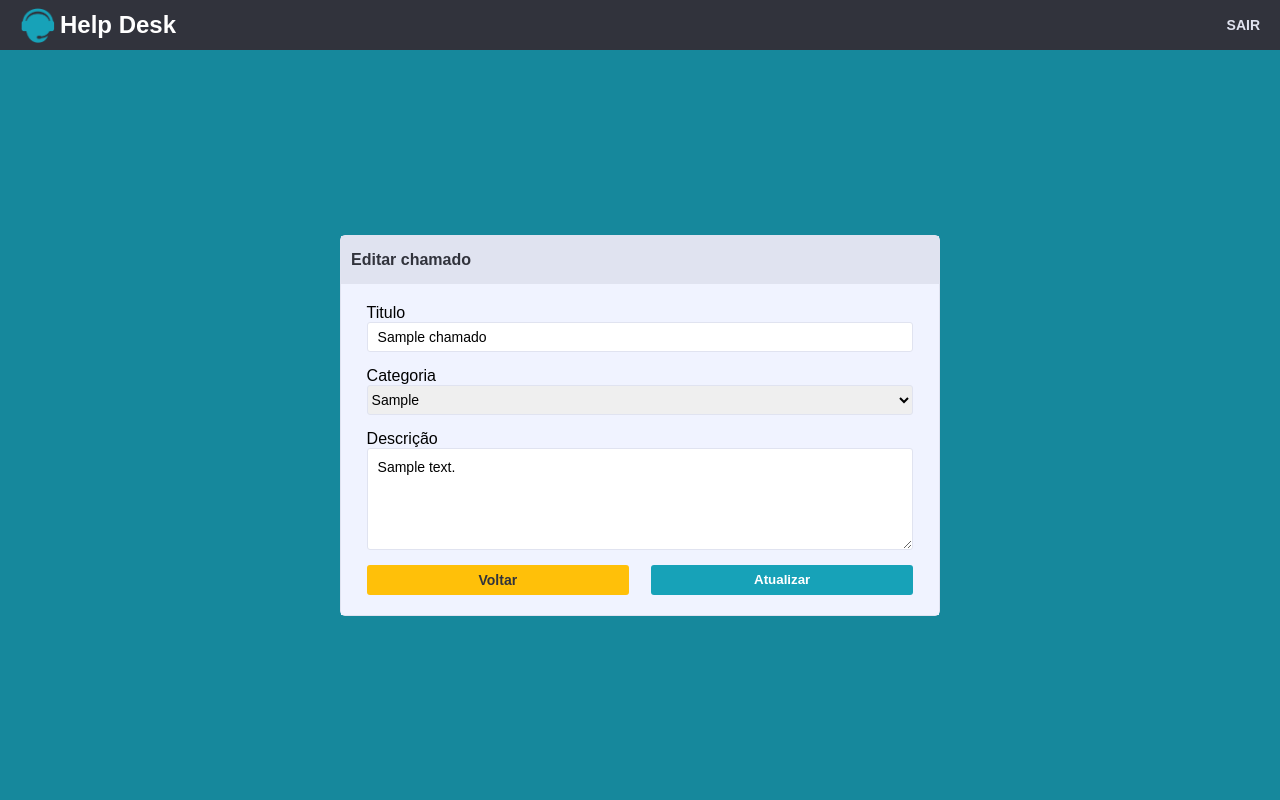
After one commit to dwmartins/Help-Desk, a PHP site: page /editar_chamado.php?id=1 in a window 1280 px wide. The commit adds this page. Run offline with PHP 8.4, Linux system fonts and the light colour scheme; the visitor is signed in with stand-in values (Sample User, id 1); tables that the repository leaves empty or names only in its code hold one stand-in row (values such as "Sample post").

Commit message:
finalização do projeto

```diff
--- /dev/null
+++ b/editar_chamado.php
@@ -0,0 +1,73 @@
+<?php
+require_once "./src/controller/validador_acesso.php";
+require "./src/controller/conexao.php";
+include './src/controller/Chamados.php';
+require './src/controller/redireciona.php';
+
+if($_SERVER['REQUEST_METHOD'] == 'POST') {
+    $chamado = new Chamados($mysql);
+    $chamado->atualizaDados($_POST['id'], $_POST['titulo'], $_POST['categoria'], $_POST['descricao']);
+
+    redireciona('./consultar_chamado.php');
+}
+
+$chamado = new Chamados($mysql);
+$chamadoId = $chamado->encontrarId($_GET['id']);
+?>
+
+<!DOCTYPE html>
+<html lang="en">
+<head>
+    <meta charset="UTF-8">
+    <meta http-equiv="X-UA-Compatible" content="IE=edge">
+    <meta name="viewport" content="width=device-width, initial-scale=1.0">
+    <title>Abrir chamado</title>
+
+    <link rel="stylesheet" href="./src/css/style.css">
+</head>
+<body>
+    <nav>
+      <a href="home.php">
+         <img src="./src/img/logo.png" alt="Logo">
+         <h2>Help Desk</h2>
+      </a>
+
+      <a href="./src/controller/logoff.php" class="btn_sair">SAIR</a>
+    </nav>
+
+   <section class="inicio">
+   <div>
+        <div class="titulo_menu">
+            <p>Editar chamado</p>
+        </div>
+
+        <div class="menu">
+            <form action="./editar_chamado.php" method="POST" class="form_abertura">
+                <label for="">Titulo</label>
+                <input type="text" name="titulo" value="<?= $chamadoId['titulo']; ?>">
+
+                <label for="">Categoria</label>
+                    <select name="categoria" id="" value="">
+                        <option value=""><?= $chamadoId['categoria']; ?></option>
+                        <option value="internet">Internet</option>
+                        <option value="login">Login</option>
+                        <option value="hardware">Hardware</option>
+                        <option value="outros">Outros</option>
+                    </select>
+
+                <label for="">Descrição</label>
+                <textarea name="descricao" id="" cols="30" rows="5"><?= $chamadoId['descricao']; ?></textarea>
+
+                <input type="hidden" name="id" value="<?= $chamadoId['id']; ?>">
+
+                <div class="botoes_abertura">
+                    <a href="./home.php">Voltar</a>
+                    <button type="submit">Atualizar</button>
+                </div>
+            </form>
+        </div>
+    </div>
+   </section>
+
+</body>
+</html>
--- a/src/controller/Chamados.php
+++ b/src/controller/Chamados.php
@@ -12,7 +12,11 @@ class Chamados
     //Exibe os dados do banco
     public function exibirtodos(): array
     {
-        $resultado = $this->mysql->query('SELECT id, titulo, categoria, descricao FROM chamados');
+        $resultado = $this->mysql->query('
+                                        SELECT
+                                            id, titulo, categoria, descricao
+                                        FROM
+                                            chamados');
         $chamados = $resultado->fetch_all(MYSQLI_ASSOC);
 
         return $chamados;
@@ -21,10 +25,59 @@ class Chamados
     // Adicionando conteudos no banco de dados
     public function adicionaDados(string $titulo, string $categoria, string $descricao): void
     {
-        $insereChamado = $this->mysql->prepare('INSERT INTO chamados (titulo, categoria, descricao) VALUES (?,?,?);');
+        $insereChamado = $this->mysql->prepare('
+                                                INSERT INTO
+                                                    chamados (titulo, categoria, descricao)
+                                                VALUES
+                                                    (?,?,?);');
         $insereChamado->bind_param('sss', $titulo, $categoria, $descricao);
         $insereChamado->execute();
     }
+
+    // Atualiza os conteudos no banco de dados
+    public function atualizaDados(string $id, string $titulo, string $categoria, string $descricao) : void
+    {
+
+        $atualizaDados = $this->mysql->prepare("
+                                            UPDATE
+                                                chamados
+                                            SET
+                                                titulo = '$titulo',
+                                                categoria = '$categoria',
+                                                descricao = '$descricao'
+                                            WHERE
+                                                id = '$id' ");
+        $atualizaDados->execute();
+    }
+
+    // Deletar conteudo do banco de dados
+    public function deletarDados(string $id) :void
+    {
+        $removerDados = $this->mysql->prepare("
+                                            DELETE
+                                            FROM
+                                                chamados
+                                            WHERE
+                                                id = $id");
+        $removerDados->execute();
+    }
+
+    public function encontrarId(string $id): array
+    {
+        $selecionaDados = $this->mysql->prepare('
+                                                SELECT
+                                                    id, titulo, categoria, descricao
+                                                FROM
+                                                    chamados
+                                                WHERE
+                                                    id = ?');
+        $selecionaDados->bind_param('s', $id);
+        $selecionaDados->execute();
+        $chamado = $selecionaDados->get_result()->fetch_assoc();
+
+        return $chamado;
+    }
+
 }
 
 ?>
--- a/src/css/style.css
+++ b/src/css/style.css
@@ -6,6 +6,8 @@
     --cinzaClaro2: #f0f3ff;
     --amarelo: #FFC009;
     --amareloEscuro: #d8a40a;
+    --vermelho: #fa3535;
+    --vermelhoEscuro: #cc2929;
 }
 
 * {
@@ -128,7 +130,6 @@ nav h2 {
 .inicio > div {
     width: 95%;
     max-width: 600px;
-    background-color: blue;
     border: 1px solid var(--cinzaClaro);
     border-radius: 5px;
 }
```
Also changed, not shown: other parts of src/css/style.css (+78 -3 lines), consultar_chamado.php (+8 -3 lines), deletar_chamado.php (added, +50 -0 lines).
